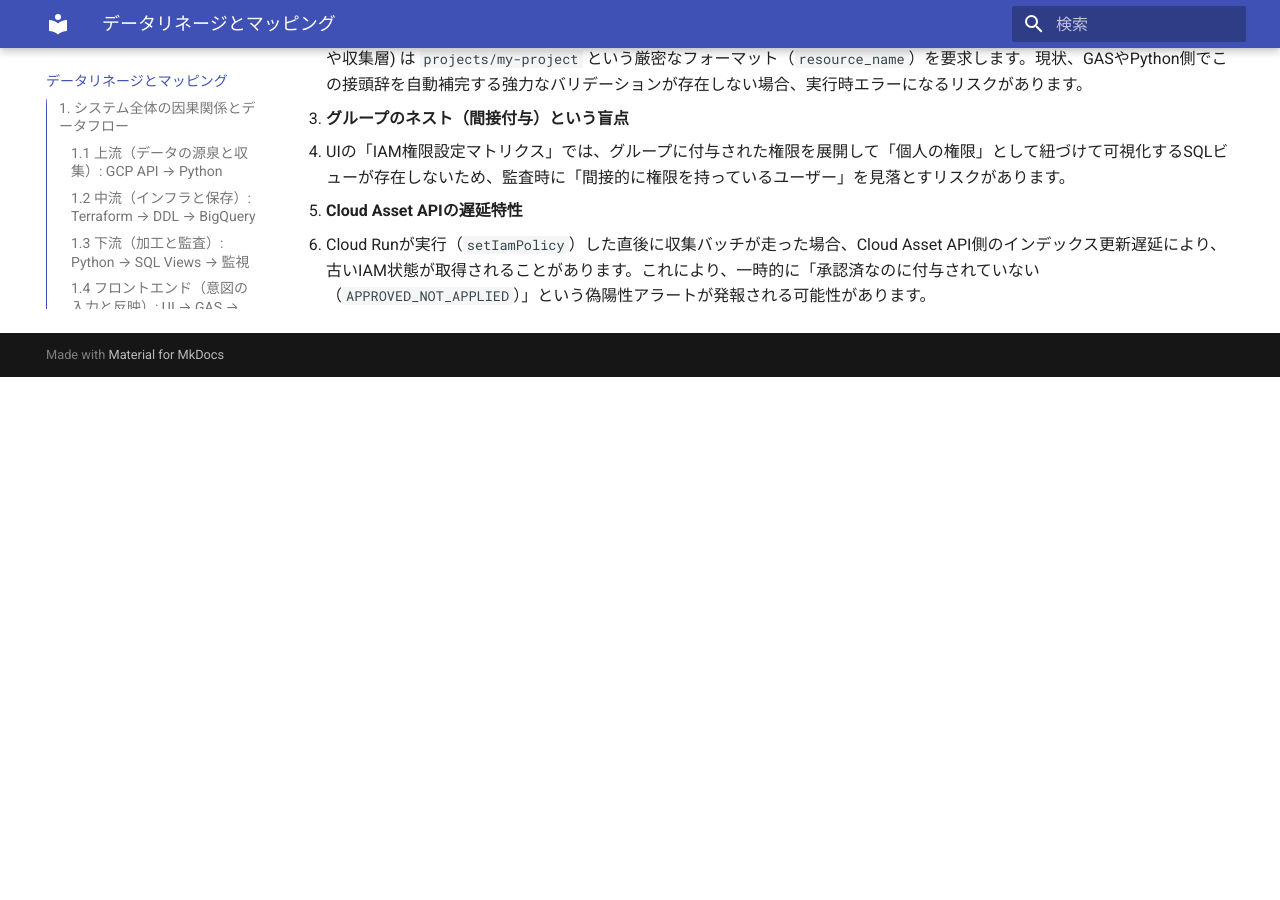
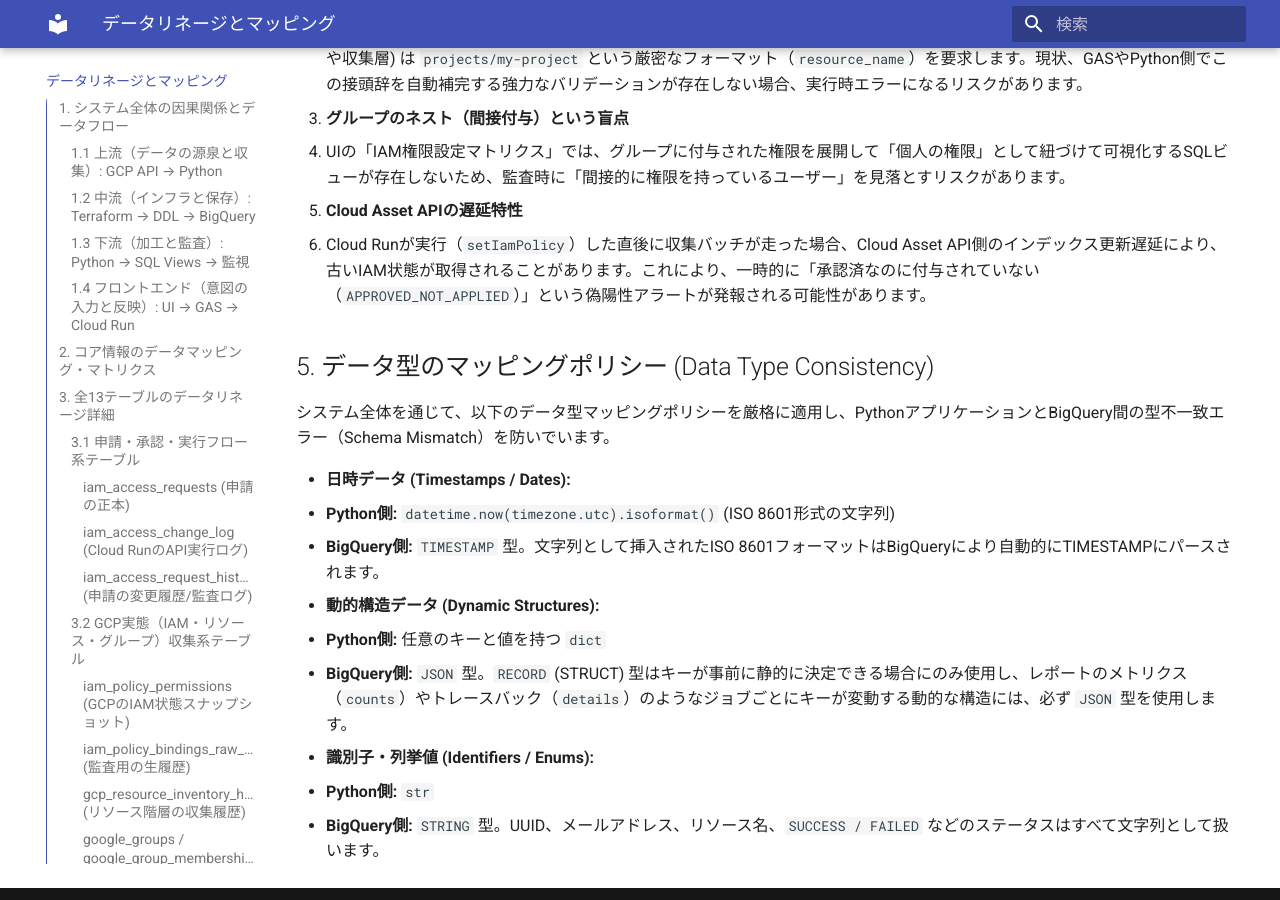
Before and after one commit to ea-Mitsuoka/cloud-access-manager, an MkDocs documentation site: the page built from docs/data_lineage_and_mapping.md, in a window 1280 px wide and 900 px high, scrolled down 9306 px. Built offline with MkDocs 1.6.1 and Material for MkDocs 9.7.7, drawn with Linux system fonts in a browser that asks for light colours; before the commit the page ends 9683 px from its top, so only the background shows below that.

```diff
--- a/docs/data_lineage_and_mapping.md
+++ b/docs/data_lineage_and_mapping.md
@@ -250,3 +250,17 @@
    - UIの「IAM権限設定マトリクス」では、グループに付与された権限を展開して「個人の権限」として紐づけて可視化するSQLビューが存在しないため、監査時に「間接的に権限を持っているユーザー」を見落とすリスクがあります。
 1. **Cloud Asset APIの遅延特性**
    - Cloud Runが実行（`setIamPolicy`）した直後に収集バッチが走った場合、Cloud Asset API側のインデックス更新遅延により、古いIAM状態が取得されることがあります。これにより、一時的に「承認済なのに付与されていない（`APPROVED_NOT_APPLIED`）」という偽陽性アラートが発報される可能性があります。
+
+## 5. データ型のマッピングポリシー (Data Type Consistency)
+
+システム全体を通じて、以下のデータ型マッピングポリシーを厳格に適用し、PythonアプリケーションとBigQuery間の型不一致エラー（Schema Mismatch）を防いでいます。
+
+- **日時データ (Timestamps / Dates):**
+  - **Python側:** `datetime.now(timezone.utc).isoformat()` (ISO 8601形式の文字列)
+  - **BigQuery側:** `TIMESTAMP` 型。文字列として挿入されたISO 8601フォーマットはBigQueryにより自動的にTIMESTAMPにパースされます。
+- **動的構造データ (Dynamic Structures):**
+  - **Python側:** 任意のキーと値を持つ `dict`
+  - **BigQuery側:** `JSON` 型。`RECORD` (STRUCT) 型はキーが事前に静的に決定できる場合にのみ使用し、レポートのメトリクス（`counts`）やトレースバック（`details`）のようなジョブごとにキーが変動する動的な構造には、必ず `JSON` 型を使用します。
+- **識別子・列挙値 (Identifiers / Enums):**
+  - **Python側:** `str`
+  - **BigQuery側:** `STRING` 型。UUID、メールアドレス、リソース名、`SUCCESS / FAILED` などのステータスはすべて文字列として扱います。
```
Also changed, not shown: CHANGELOG_SUMMARY.md (+6 -0 lines).
